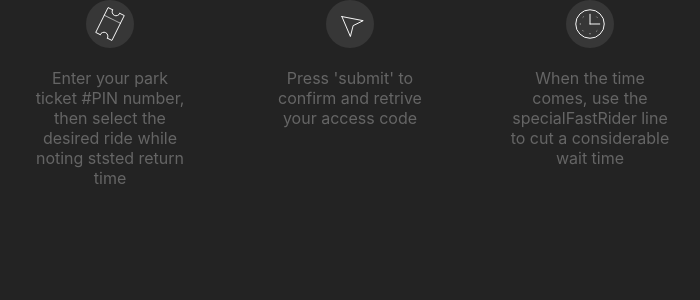
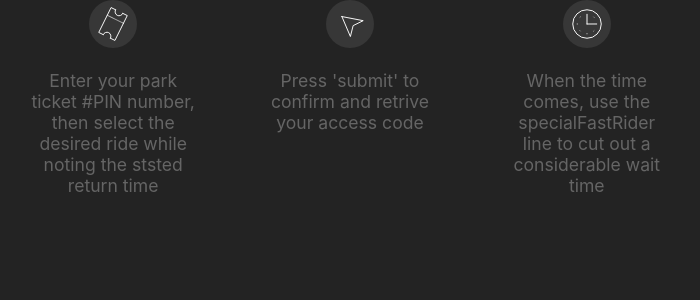
Before and after one commit to SaraiRoiz-Git/The-Jungle-FastRide-Service, a React (Create React App) app: page / in a window 1280 px wide. Shown: the top 300 px of the page, without its empty margins (290-990 px from the left). Built offline with nearby package versions, Linux system fonts and the light colour scheme.

Commit message:
fix size

```diff
--- a/src/App.css
+++ b/src/App.css
@@ -13,8 +13,5 @@ background-color:   #373737;
 border-radius: 50%;
 padding: 5px;
 height: 3rem;
+
 }
-
-.instructions-card{
-  width: 25%;
-}
--- a/src/components/Instractions.js
+++ b/src/components/Instractions.js
@@ -6,19 +6,24 @@ import InstructionsCard from './InstructionsCard'
 export default function Instractions() {
     return (
         <Container>
-
+            <Card>
                 <InstructionsCard
                     img={require("../img/ico-01.svg").default}
-                data='Enter your park ticket #PIN number, then select the desired ride while noting ststed return time'
+                    data='Enter your park ticket #PIN number, then select the desired ride while noting the ststed return time'
                 />
+            </Card>
+            <Card>
                 <InstructionsCard
                     img={require("../img/ico-02.svg").default}
-                data="Press 'submit' to confirm and retrive your access code" />
+                    data="Press 'submit' to confirm and retrive your access code"
+                />
+            </Card>
+            <Card>
                 <InstructionsCard
                     img={require("../img/ico-03.svg").default}
-                data='When the time comes, use the specialFastRider line to cut a considerable wait time'
+                    data='When the time comes, use the specialFastRider line to cut out a considerable wait time'
                 />
-
+            </Card>
         </Container>
     )
 }
@@ -28,3 +33,7 @@ display: flex;
 justify-content: space-between;
 width: 50vw;
 `
+const Card = styled.div`
+width: 26%;
+font-size: 1.1rem;
+`
--- a/src/components/InstructionsCard.js
+++ b/src/components/InstructionsCard.js
@@ -5,7 +5,7 @@ function InstructionsCard(props) {
     console.log('props', props)
 
     return (
-        <div className="instructions-card">
+        <div>
             <img src={props.img} alt="" />
             <p>{props.data}</p>
         </div>
```
Lines whose indentation alone changed are shown as unchanged.
